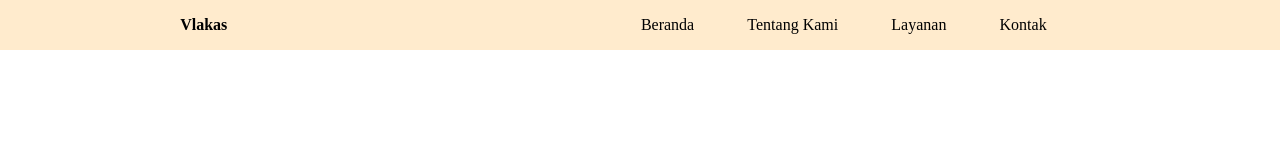
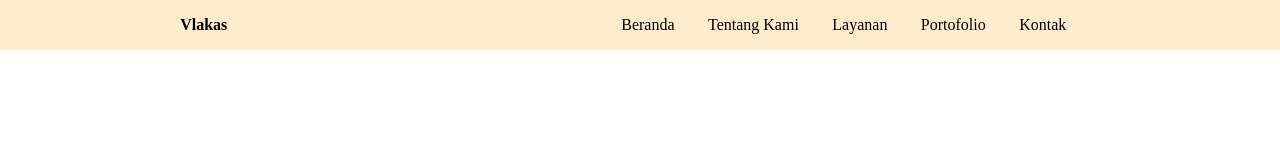
Before and after one commit to VlakasWB/navbar-responsive, a plain HTML site: page Navbar Responsive 2 - HTML CSS JAVASCRIPT/index.html in a window 1280 px wide. Drawn offline with Linux system fonts and the light colour scheme.

Commit message:
init vlakas

```diff
--- a/Navbar Responsive 2 - HTML CSS JAVASCRIPT/index.html
+++ b/Navbar Responsive 2 - HTML CSS JAVASCRIPT/index.html
@@ -21,6 +21,7 @@
             <li><a href="">Beranda</a></li>
             <li><a href="">Tentang Kami</a></li>
             <li><a href="">Layanan</a></li>
+            <li><a href="">Portofolio</a></li>
             <li><a href="">Kontak</a></li>
         </ul>
         <!-- menu toggle -->
```
